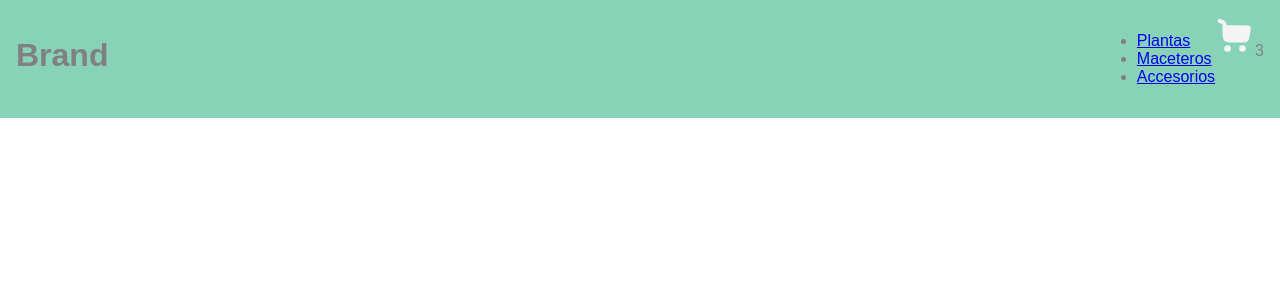
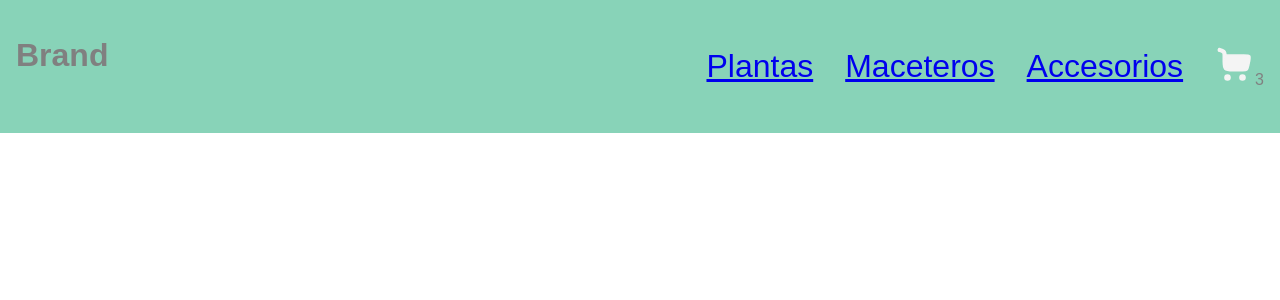
Before and after one commit to vanessadugarte/jardin-virtual-app, a React (Vite) app: page / in a window 1280 px wide. Shown: the top 300 px of the page. Built offline with nearby package versions, Linux system fonts and the light colour scheme.

Commit message:
add category list css and directory

```diff
--- a/src/components/CategoryList.jsx
+++ b/src/components/categoryList/CategoryList.jsx
@@ -1,9 +1,9 @@
 import React from 'react';
-
+import "./categoryList.css"
 const CategoryList = () => {
     return (
         <nav>
-            <ul>
+            <ul className="categories">
                 <li>
                     <a href="#">Plantas</a>
                 </li>
--- /dev/null
+++ b/src/components/categoryList/categoryList.css
@@ -0,0 +1,8 @@
+.categories{
+    display:flex;
+    flex-wrap: wrap;
+    gap:2rem;
+    font-size: 2rem;
+    list-style: none;
+    padding-right: 2rem;
+}
--- a/src/components/navbar/NavBar.jsx
+++ b/src/components/navbar/NavBar.jsx
@@ -1,5 +1,5 @@
 import React from 'react';
-import CategoryList from "../CategoryList.jsx";
+import CategoryList from "../categoryList/CategoryList.jsx"
 import CartWidget from "../CartWidget.jsx";
 import "./navbar.css"
 
--- a/src/components/navbar/navbar.css
+++ b/src/components/navbar/navbar.css
@@ -1,3 +1,4 @@
 .navbar__wrapper{
     display:flex;
+    align-items: center;
 }
```
